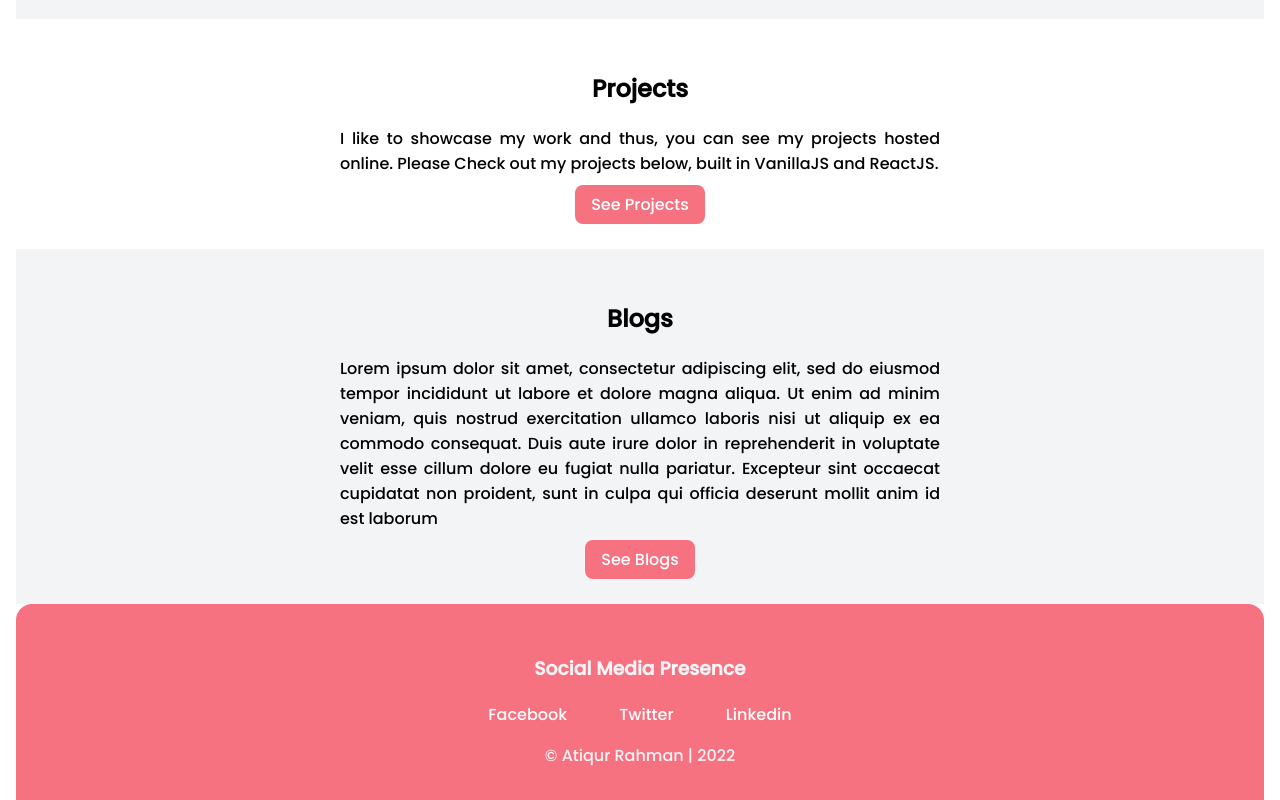
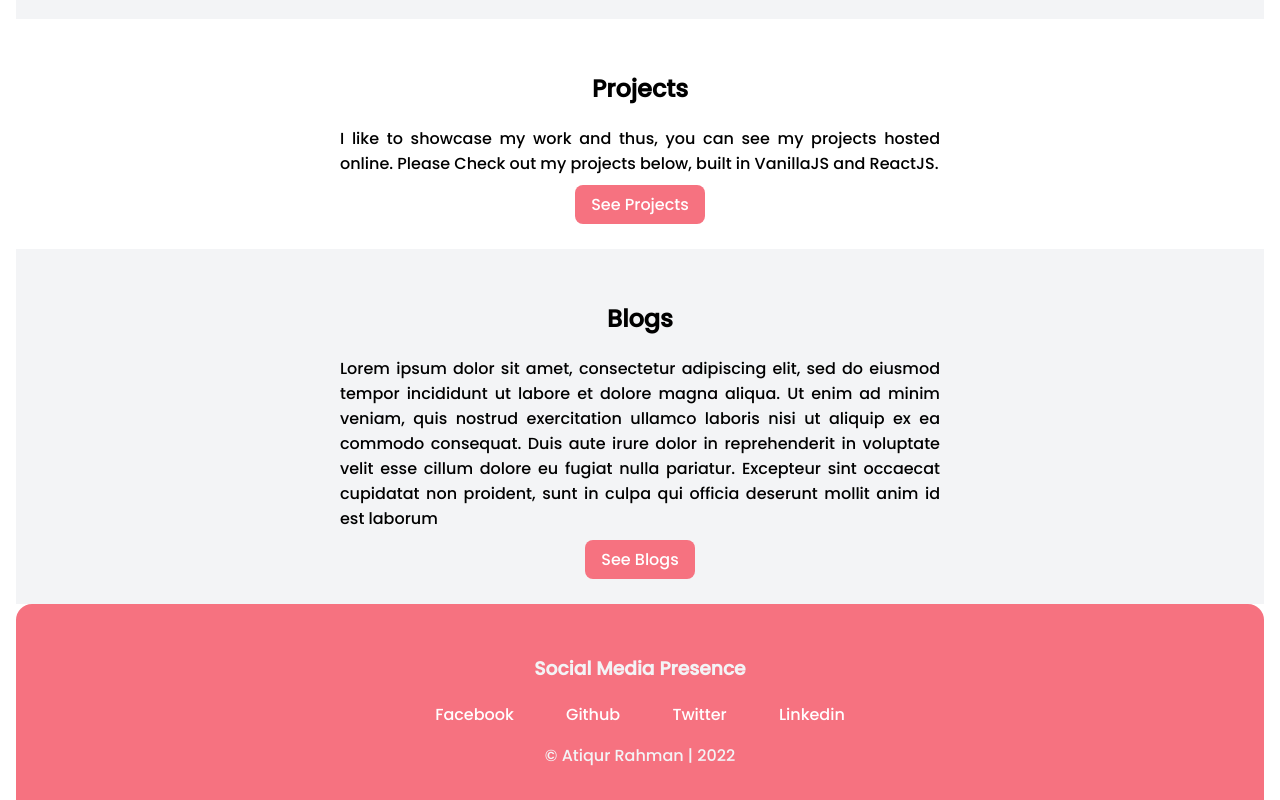
Before and after one commit to AtiqurrahmanAnsari/Project.atiqurrahman, a plain HTML site: page index.html in a window 1280 px wide. Shown: the part 589-1389 px from the top of the page. Drawn offline with Linux system fonts and the light colour scheme.

Commit message:
Update index.html

```diff
--- a/index.html
+++ b/index.html
@@ -54,9 +54,10 @@
         <footer class="footer container">
             <ul class="social-links list-non-bullet ">
                 <h3>Social Media Presence</h3>
-                <li class="list-item-inline"><a class="link" href="">Facebook</a></li>
-                <li class="list-item-inline"><a class="link" href="">Twitter</a></li>
-                <li class="list-item-inline"><a class="link" href="">Linkedin</a></li>
+                <li class="list-item-inline"><a class="link" href="https://www.facebook.com/reachatiqurrahman/">Facebook</a></li>
+                <li class="list-item-inline"><a class="link" href="https://github.com/AtiqurrahmanAnsari">Github</a></li>
+                <li class="list-item-inline"><a class="link" href="https://twitter.com/atiqurr98884446">Twitter</a></li>
+                <li class="list-item-inline"><a class="link" href="https://www.linkedin.com/feed/">Linkedin</a></li>
             </ul>
             <div class="footer-copyright"> &copy; Atiqur Rahman | 2022</div>
         </footer>
```
